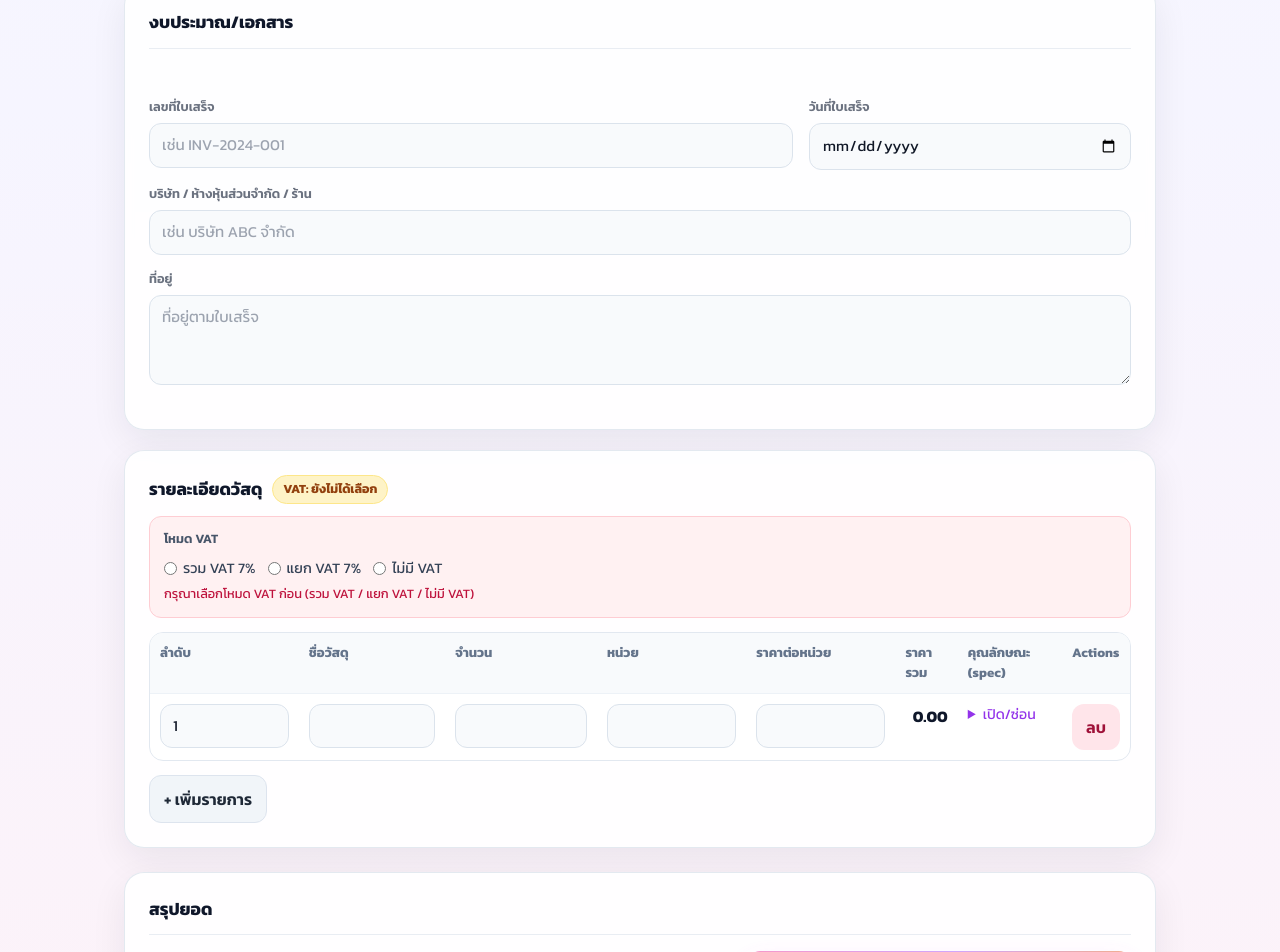
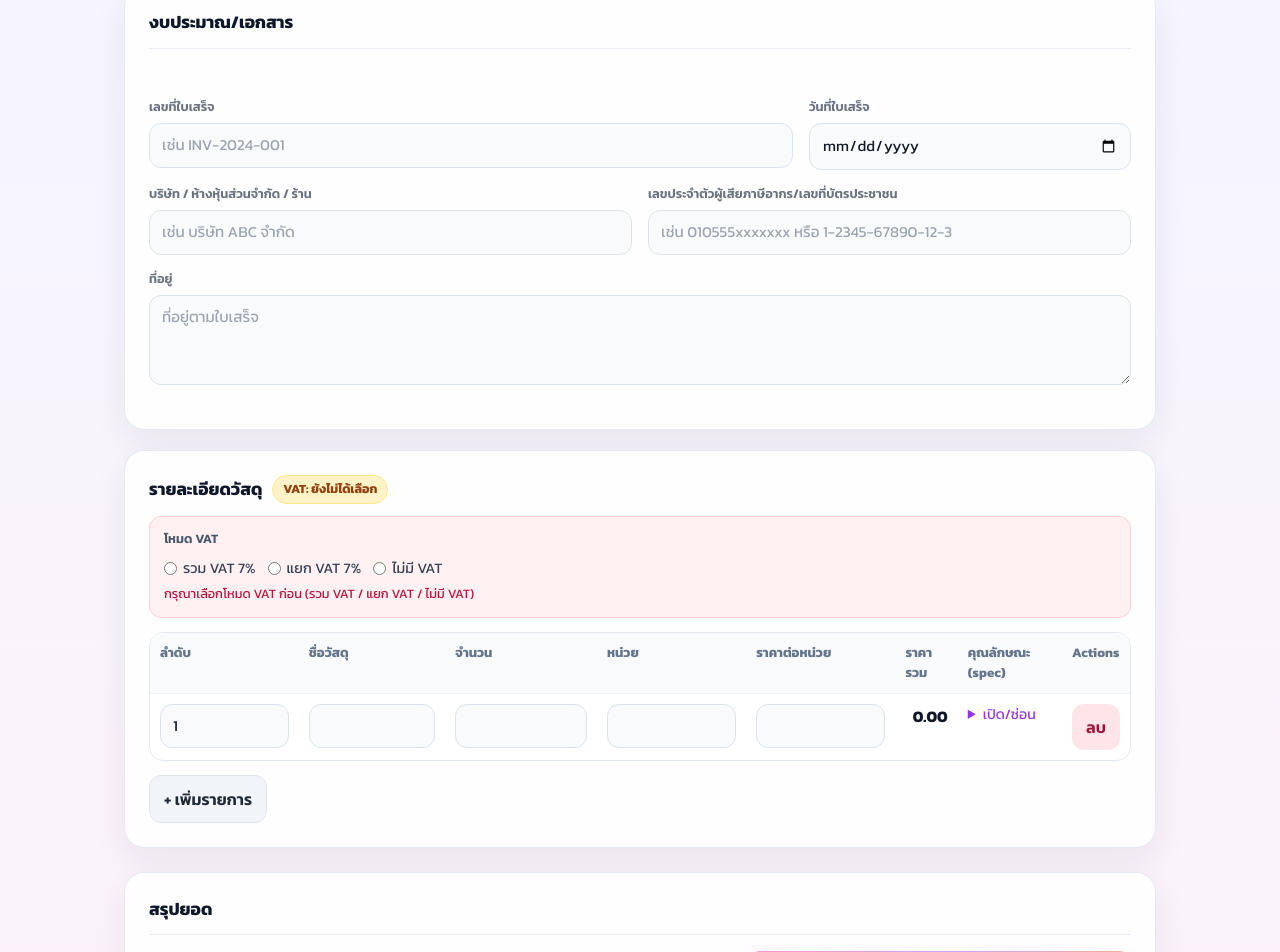
Before and after one commit to Fuadee/-, a Next.js app: page / in a window 1280 px wide. Shown: the part 1119-2071 px from the top of the page. Built offline with nearby package versions, Linux system fonts and the light colour scheme.

Commit message:
Add tax ID field to generate form and persistence

```diff
--- a/src/app/(app)/GenerateClient.tsx
+++ b/src/app/(app)/GenerateClient.tsx
@@ -48,6 +48,7 @@ type ValidationErrors = {
   purpose?: string;
   budgetAmount?: string;
   vendorName?: string;
+  taxId?: string;
   vendorAddress?: string;
   receiptNo?: string;
   receiptDate?: string;
@@ -169,6 +170,7 @@ export default function GenerateClient() {
   const [purpose, setPurpose] = useState("");
   const [budgetAmount, setBudgetAmount] = useState("");
   const [vendorName, setVendorName] = useState("");
+  const [taxId, setTaxId] = useState("");
   const [vendorAddress, setVendorAddress] = useState("");
   const [receiptNo, setReceiptNo] = useState("");
   const [receiptDate, setReceiptDate] = useState("");
@@ -212,6 +214,13 @@ export default function GenerateClient() {
         setPurpose(typeof payload.purpose === "string" ? payload.purpose : "");
         setBudgetAmount(typeof payload.budget_amount === "string" ? payload.budget_amount : "");
         setVendorName(typeof payload.vendor_name === "string" ? payload.vendor_name : "");
+        const payloadTaxId =
+          typeof payload.tax_id === "string"
+            ? payload.tax_id
+            : typeof job.tax_id === "string"
+              ? job.tax_id
+              : "";
+        setTaxId(payloadTaxId);
         setVendorAddress(typeof payload.vendor_address === "string" ? payload.vendor_address : "");
         setReceiptNo(typeof payload.receipt_no === "string" ? payload.receipt_no : "");
         setReceiptDate(typeof payload.receipt_date === "string" ? payload.receipt_date : "");
@@ -327,6 +336,7 @@ export default function GenerateClient() {
     setPurpose("");
     setBudgetAmount("");
     setVendorName("");
+    setTaxId("");
     setVendorAddress("");
     setReceiptNo("");
     setReceiptDate("");
@@ -454,6 +464,12 @@ export default function GenerateClient() {
     }
   };
 
+  const normalizeTaxId = (value: string) => value.replace(/\D/g, "");
+
+  const handleTaxIdChange = (value: string) => {
+    setTaxId(value.replace(/[^\d-]/g, ""));
+  };
+
   const validateForm = (): ValidationErrors => {
     const errors: ValidationErrors = {
       items: itemErrors
@@ -463,6 +479,14 @@ export default function GenerateClient() {
     if (!subject.trim()) errors.subject = "กรุณากรอกเรื่อง";
     if (!purpose.trim()) errors.purpose = "กรุณากรอกวัตถุประสงค์";
     if (!vendorName.trim()) errors.vendorName = "กรุณากรอกชื่อผู้ขาย";
+    if (!taxId.trim()) {
+      errors.taxId = "กรุณากรอกเลขผู้เสียภาษี/บัตรประชาชน";
+    } else {
+      const normalizedTaxId = normalizeTaxId(taxId);
+      if (normalizedTaxId.length !== 10 && normalizedTaxId.length !== 13) {
+        errors.taxId = "กรุณากรอกเลขผู้เสียภาษี/บัตรประชาชนให้ถูกต้อง";
+      }
+    }
     if (!vendorAddress.trim()) errors.vendorAddress = "กรุณากรอกที่อยู่ผู้ขาย";
     if (!receiptNo.trim()) errors.receiptNo = "กรุณากรอกเลขที่ใบเสร็จ";
     if (!receiptDate.trim()) errors.receiptDate = "กรุณากรอกวันที่ใบเสร็จ";
@@ -508,6 +532,7 @@ export default function GenerateClient() {
         errors.purpose ||
         errors.budgetAmount ||
         errors.vendorName ||
+        errors.taxId ||
         errors.vendorAddress ||
         errors.receiptNo ||
         errors.receiptDate ||
@@ -545,6 +570,7 @@ export default function GenerateClient() {
         budget_amount: budgetAmount.trim(),
         budget_source: "",
         vendor_name: vendorName.trim(),
+        tax_id: normalizeTaxId(taxId),
         vendor_address: vendorAddress.trim(),
         receipt_no: receiptNo.trim(),
         receipt_date: receiptDate.trim(),
@@ -982,6 +1008,7 @@ export default function GenerateClient() {
                 </div>
               </div>
 
+              <div className={styles.grid2}>
                 <div className={styles.field}>
                   <label htmlFor="vendor_name">บริษัท / ห้างหุ้นส่วนจำกัด / ร้าน</label>
                   <input
@@ -993,6 +1020,21 @@ export default function GenerateClient() {
                     placeholder="เช่น บริษัท ABC จำกัด"
                   />
                   {validationErrors.vendorName && <p className={styles.fieldError}>{validationErrors.vendorName}</p>}
+                </div>
+
+                <div className={styles.field}>
+                  <label htmlFor="tax_id">เลขประจำตัวผู้เสียภาษีอากร/เลขที่บัตรประชาชน</label>
+                  <input
+                    id="tax_id"
+                    name="tax_id"
+                    type="text"
+                    inputMode="numeric"
+                    value={taxId}
+                    onChange={(event) => handleTaxIdChange(event.target.value)}
+                    placeholder="เช่น 010555xxxxxxx หรือ 1-2345-67890-12-3"
+                  />
+                  {validationErrors.taxId && <p className={styles.fieldError}>{validationErrors.taxId}</p>}
+                </div>
               </div>
 
               <div className={styles.field}>
--- a/src/app/api/gen-docx/route.ts
+++ b/src/app/api/gen-docx/route.ts
@@ -31,6 +31,7 @@ const buildPersistedData = (body: GeneratePayload, availableColumns: Set<string>
   if (availableColumns.has("department")) writeData.department = body.department?.trim() ?? null;
   if (availableColumns.has("subject")) writeData.subject = body.subject?.trim() ?? null;
   if (availableColumns.has("receipt_date")) writeData.receipt_date = body.receipt_date || null;
+  if (availableColumns.has("tax_id")) writeData.tax_id = toNullableTrimmedString(body.tax_id);
   if (availableColumns.has("payment_method")) writeData.payment_method = body.payment_method ?? "credit";
   if (availableColumns.has("assignee_emp_code")) {
     writeData.assignee_emp_code = toNullableTrimmedString(body.assignee_emp_code);
--- a/src/lib/docxTemplateData.ts
+++ b/src/lib/docxTemplateData.ts
@@ -21,6 +21,7 @@ export type GeneratePayload = {
   budget_amount?: string | null;
   budget_source?: string | null;
   vendor_name?: string | null;
+  tax_id?: string | null;
   vendor_address?: string | null;
   receipt_no?: string | null;
   receipt_date?: string | null;
@@ -241,6 +242,8 @@ export const buildDocxTemplateData = (body: GeneratePayload) => {
     budget_amount: body.budget_amount ?? "",
     budget_source: body.budget_source ?? "",
     vendor_name: body.vendor_name ?? "",
+    tax_id: body.tax_id ?? "",
+    vendor_tax_id: body.tax_id ?? "",
     vendor_address: body.vendor_address ?? "",
     receipt_no: receiptNo,
     receipt_date: receiptDate,
--- a/src/lib/jobs.ts
+++ b/src/lib/jobs.ts
@@ -11,6 +11,7 @@ const COLUMN_PROBE_CANDIDATES = [
   "department",
   "subject",
   "receipt_date",
+  "tax_id",
   "created_at",
   "status",
   "doc_url",
```
Also changed, not shown: 1 other file (tests, documents, lock files or other folders). Lines whose indentation alone changed are shown as unchanged.
